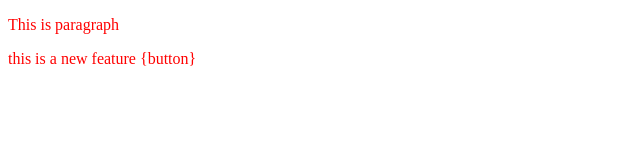
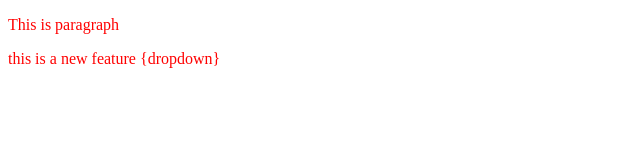
Before and after one commit to AdeelAhmad2295/loca-Repo, a plain HTML site: page index.html in a window 1280 px wide. Shown: the full height of the page, 0-640 px from the left. Drawn offline with Linux system fonts and the light colour scheme.

Commit message:
Add dropdown

```diff
--- a/index.html
+++ b/index.html
@@ -8,6 +8,6 @@
 </head>
 <body>
     <p>This is paragraph</p>
-    <p>this is a new feature {button}<p>
+    <p>this is a new feature {dropdown}<p>
 </body>
 </html>
```
